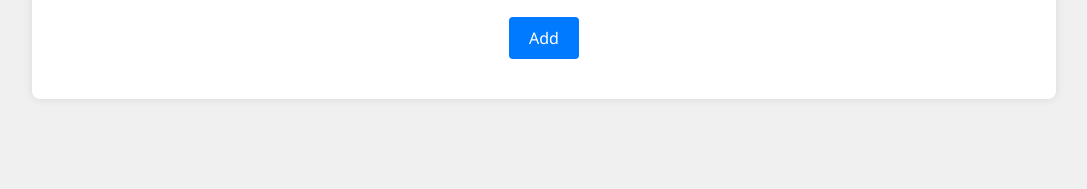
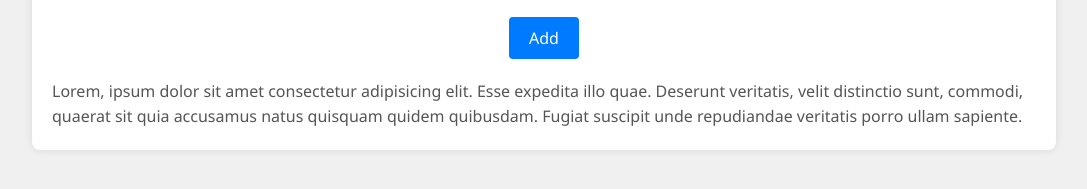
Before and after one commit to IvelinDankov/DevObs-September-Test, a plain HTML site: page index.html in a window 1280 px wide. Shown: the part 203-392 px from the top of the page, without its empty margins (96-1183 px from the left). Drawn offline with Linux system fonts and the light colour scheme; a script that the page names is missing.

Commit message:
Adding text paragraph

```diff
--- a/index.html
+++ b/index.html
@@ -18,6 +18,12 @@
           sit eum nihil sint, laborum quas praesentium omnis quasi, natus nobis magni ullam veniam saepe consequatur
           aliquam perferendis placeat inventore! Officiis, suscipit!</p>
         <button type="button">Add</button>
+        <section>
+          <p class="text">Lorem, ipsum dolor sit amet consectetur adipisicing elit. Esse expedita illo quae. Deserunt
+            veritatis, velit distinctio sunt, commodi, quaerat sit quia accusamus natus quisquam quidem quibusdam.
+            Fugiat
+            suscipit unde repudiandae veritatis porro ullam sapiente.</p>
+        </section>
       </div>
     </main>
 
```
